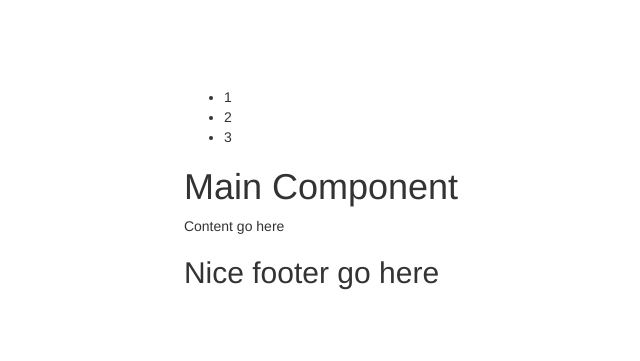
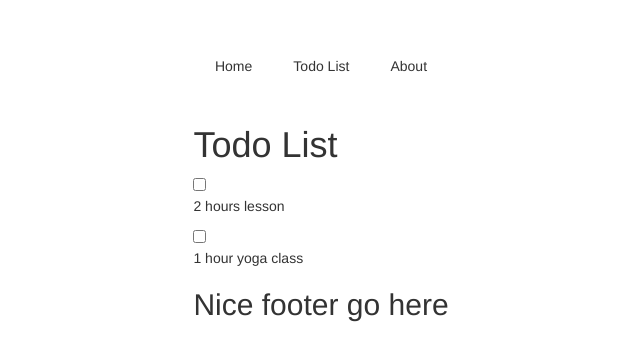
Before and after one commit to thule78/react-basic-fcc, a React app: page / in a window 1280 px wide. Shown: the part 207-568 px from the top of the page, without its empty margins (319-959 px from the left). Built offline with nearby package versions, Linux system fonts and the light colour scheme.

Commit message:
first styling

```diff
--- a/assets/stylesheets/application.scss
+++ b/assets/stylesheets/application.scss
@@ -8,3 +8,10 @@ body {
   align-items: center;
   justify-content: center;
 }
+
+.navbar ul{
+  list-style: none;
+  display: flex;
+  justify-content: space-around;
+  padding: 0;
+}
--- a/src/components/MainComponent.jsx
+++ b/src/components/MainComponent.jsx
@@ -3,8 +3,13 @@ import React from 'react'
 function MainComponent (){
   return (
     <div>
-      <h1>Main Component</h1>
-      <p>Content go here</p>
+      <h1>Todo List</h1>
+      <div>
+        <input type="checkbox" />
+        <p> 2 hours lesson </p>
+        <input type="checkbox" />
+        <p> 1 hour yoga class</p>
+      </div>
     </div>
     )
 }
--- a/src/components/Navbar.jsx
+++ b/src/components/Navbar.jsx
@@ -4,11 +4,11 @@ import React from 'react'
 function Navbar (){
   return(
     <div>
-      <nav>
+      <nav className="navbar">
         <ul>
-          <li>1</li>
-          <li>2</li>
-          <li>3</li>
+          <li>Home</li>
+          <li>Todo List</li>
+          <li>About</li>
         </ul>
       </nav>
     </div>
```
